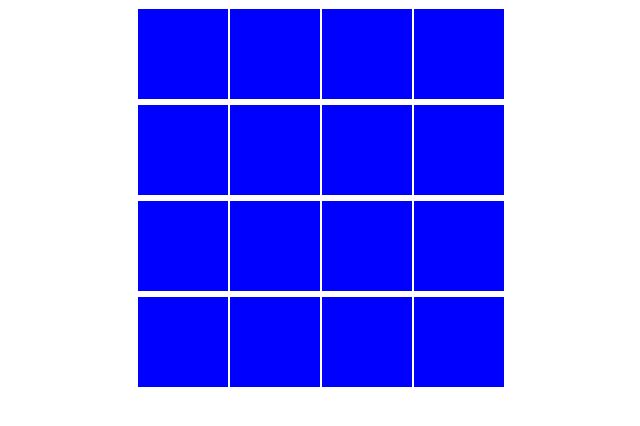
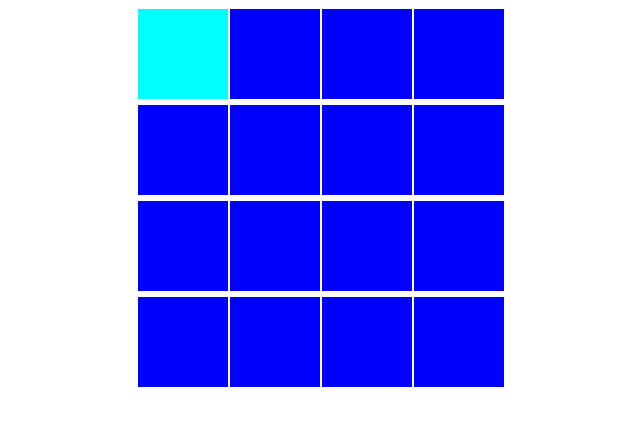
Before and after one commit to Crayon97/Odin, a plain HTML site: page Sketch/index.html in a window 1280 px wide. In both pictures the pointer is over the element 501 px from the left and 54 px from the top of the page. Shown: the whole page, without its empty margins (319-959 px from the left). Drawn offline with Linux system fonts and the light colour scheme.

Commit message:
complete

```diff
--- a/Sketch/javas.js
+++ b/Sketch/javas.js
@@ -11,7 +11,7 @@ const container = document.querySelector('#containerId')
 
 for (let i = 0; i < 16; i++) {
     const div = document.createElement('div')
-    div.classList.add('divClass' + i)
+    div.classList.add('divClass')
     div.style.width = "90px"
     div.style.height = "90px"
     div.style.borderBlockColor = "black"
@@ -22,4 +22,4 @@ for (let i = 0; i < 16; i++) {
     container.appendChild(div)
 }
 
-container.appendChild(div)
+// container.appendChild(div)
--- a/Sketch/sheet.css
+++ b/Sketch/sheet.css
@@ -4,3 +4,9 @@
     margin: auto;
     vertical-align: middle;
 }
+
+.divClass:hover {
+    background-color: aqua !important;
+    /* transition-delay: 1s !important; */
+    transition: 0.3s;
+}
```
